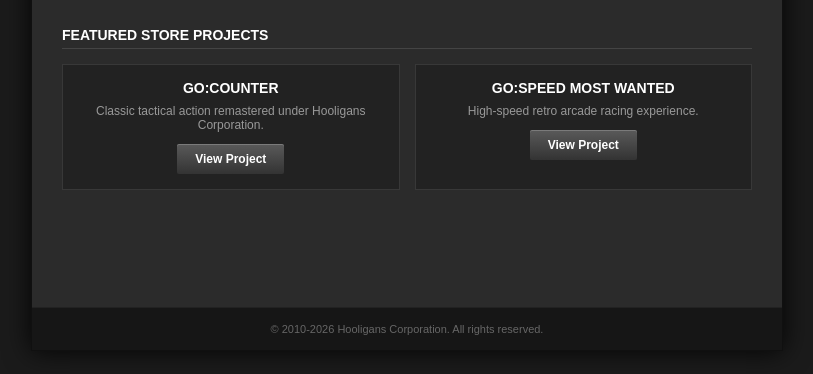
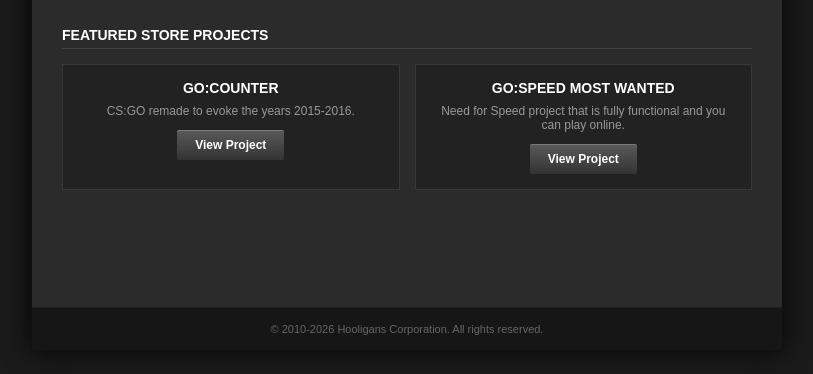
Before and after one commit to Lukasss895/HooL, a plain HTML site: page index.html in a window 1280 px wide. Shown: the part 132-506 px from the top of the page, without its empty margins (233-1046 px from the left). Drawn offline with Linux system fonts and the light colour scheme.

Commit message:
Update index.html

```diff
--- a/index.html
+++ b/index.html
@@ -2,7 +2,7 @@
 <html lang="en">
 <head>
     <meta charset="UTF-8">
-    <title>HooL</title>
+    <title>HooL - Hooligans Corporation</title>
     <style>
         body {
             background-color: #1b1b1b;
@@ -244,12 +244,12 @@
                 <div class="games-grid">
                     <div class="game-card">
                         <h3>GO:COUNTER</h3>
-                        <p>Classic tactical action remastered under Hooligans Corporation.</p>
+                        <p>CS:GO remade to evoke the years 2015-2016.</p>
                         <button class="btn" onclick="openGame('gocounter')">View Project</button>
                     </div>
                     <div class="game-card">
                         <h3>GO:SPEED MOST WANTED</h3>
-                        <p>High-speed retro arcade racing experience.</p>
+                        <p>Need for Speed project that is fully functional and you can play online.</p>
                         <button class="btn" onclick="openGame('gospeed')">View Project</button>
                     </div>
                 </div>
@@ -375,11 +375,11 @@
         const gamesData = {
             'gocounter': {
                 title: 'GO:COUNTER',
-                desc: 'Classic tactical action remastered under Hooligans Corporation.'
+                desc: 'CS:GO remade to evoke the years 2015-2016.'
             },
             'gospeed': {
                 title: 'GO:SPEED MOST WANTED',
-                desc: 'High-speed retro arcade racing experience.'
+                desc: 'Need for Speed project that is fully functional and you can play online.'
             }
         };
 
```
